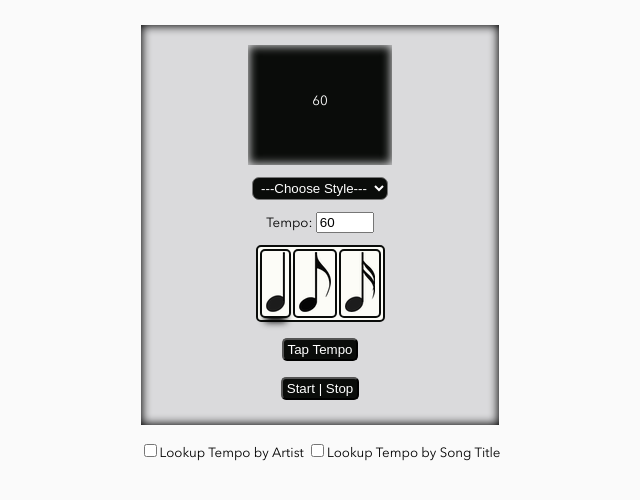
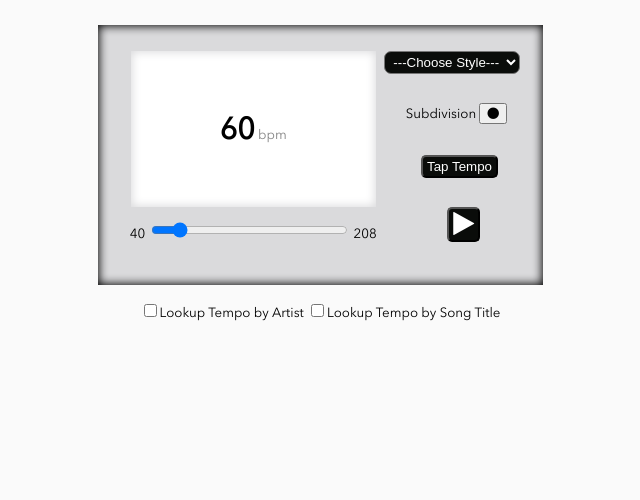
Before and after one commit to chrishwright/metronome, a website: page public/index.html at #/listings in a window 1280 px wide. Shown: the whole page, without its empty margins (320-960 px from the left). Drawn offline with nearby package versions, Linux system fonts and the light colour scheme; some packages are replaced by stand-ins of ours.

Commit message:
redesign 1

```diff
--- a/public/css/metronome.css
+++ b/public/css/metronome.css
@@ -1,318 +1,244 @@
-html,body {
-
-	width:100%;
+html,
+body {
+    width: 100%;
     margin: 0;
     background-color: #fafafa;
-
 }
 
 @font-face {
     font-family: AvenirNextLTPro-Regular;
     src: url('../fonts/avenir-next-regular.woff');
 }
-/*
-.tempo.ng-valid.ng-dirty {
 
-	background-color: #36DBCA;
-	text-align:center;
-
+.largeFont {
+    font-size: 30px;
+    font-weight: bold;
 }
 
-.tempo.ng-dirty.ng-invalid {
-
-	background-color: #6F4242;
-	color: #FFF;
-	text-align:center;
-
-}
-
-.tempo.ng-dirty.min {
-
-	background-color: #6F4242;
-	color: #FFF;
-
-}
-*/
 .blackFont {
-
-	color:#000;
-
+    color: #000;
 }
 
 .whiteFont {
+    color: #FFF;
+}
 
-	color:#FFF;
-
+.grayFont {
+    color: #848484;
 }
 
 .fontStyle {
-
     font-size: .8325rem;
     font-weight: 400;
     font-family: AvenirNextLTPro-Regular;
-
 }
 
 .note_highlight {
-
     -webkit-box-shadow: 0 9px 7px -5px #000;
     -moz-box-shadow: 0 9px 7px -5px #000;
     box-shadow: 0 9px 7px -5px #000;
-
 }
 
 .green {
-
     background-color: #0A0C0A;
     opacity: .9;
-	-moz-box-shadow:    inset 0px 0px 10px 1px #fff;
+    -moz-box-shadow: inset 0px 0px 10px 1px #fff;
     -webkit-box-shadow: inset 0px 0px 10px 1px #fff;
-    box-shadow:         inset 0px 0px 10px 1px #fff;
-
+    box-shadow: inset 0px 0px 10px 1px #fff;
 }
 
 .greenScreen {
-
     background-color: #FCFCF7;
     color: #000;
-	-moz-box-shadow:    inset 0px 0px 10px 1px #fff;
+    -moz-box-shadow: inset 0px 0px 10px 1px #fff;
     -webkit-box-shadow: inset 0px 0px 10px 1px #fff;
-    box-shadow:         inset 0px 0px 10px 1px #000;
-
+    box-shadow: inset 0px 0px 10px 1px #000;
 }
 
 .greenButton {
-
     background-color: #FCFCF7;
-	color:#000;
+    color: #000;
     padding: 2px 4px;
     font-family: AvenirNextLTPro-Regular;
     text-decoration: none;
     border-radius: 7px;
-
 }
 
 .greenTable {
-
     background-color: #FCFCF7;
-
 }
 
 .plain {
-
     background-color: #DADADC;
-	-moz-box-shadow:    inset 0px 0px 10px 1px #000000;
+    -moz-box-shadow: inset 0px 0px 10px 1px #000000;
     -webkit-box-shadow: inset 0px 0px 10px 1px #000000;
-    box-shadow:         inset 0px 0px 10px 1px #000000;
-
+    box-shadow: inset 0px 0px 10px 1px #000000;
 }
 
 .plainScreen {
-
-	background-color: #0A0C0A;
-	color:#FFF;
-	-moz-box-shadow:    inset 0px 0px 10px 5px #DADADC;
+    background-color: #FFF;
+    color: #000;
+    -moz-box-shadow: inset 0px 0px 10px 5px #DADADC;
     -webkit-box-shadow: inset 0px 0px 10px 5px #DADADC;
-    box-shadow:         inset 0px 0px 10px 1px #DADADC;
-
+    box-shadow: inset 0px 0px 10px 1px #DADADC;
 }
 
 .plainButton {
-
     background-color: #0A0C0A;
-	color:#FFF;
+    color: #FFF;
     padding: 2px 4px;
     text-decoration: none;
     border-radius: 7px;
-
 }
 
 .plainTable {
-
     background-color: #DADADC;
-	color:#000;
-
+    color: #000;
 }
 
 .blue {
-
     background-color: #fff;
-	-moz-box-shadow:    inset 0px 0px 10px 1px #233357;
+    -moz-box-shadow: inset 0px 0px 10px 1px #233357;
     -webkit-box-shadow: inset 0px 0px 10px 1px #233357;
-    box-shadow:         inset 0px 0px 10px 1px #233357;
-
+    box-shadow: inset 0px 0px 10px 1px #233357;
 }
 
 .blueScreen {
-
     background-color: #496AB5;
-	color:#FFF;
-	-moz-box-shadow:    inset 0px 0px 10px 1px #233357;
+    color: #FFF;
+    -moz-box-shadow: inset 0px 0px 10px 1px #233357;
     -webkit-box-shadow: inset 0px 0px 10px 1px #233357;
-    box-shadow:         inset 0px 0px 10px 1px #233357;
-
+    box-shadow: inset 0px 0px 10px 1px #233357;
 }
 
 .blueButton {
-
     background-color: #496AB5;
-	color:#FFF;
+    color: #FFF;
     padding: 2px 4px;
     text-decoration: none;
     border-radius: 7px;
-
 }
 
 .blueTable {
-
     background-color: #fff;
-	color:#FFF;
-
+    color: #FFF;
 }
 
 #metronomeBody {
-
     position: relative;
-	width: 358px;
-	height: 400px;
+    width: 445px;
+    height: 260px;
     margin: 0 auto;
     margin-top: 25px;
 }
 
 #screen {
-
     position: relative;
-	height: 30%;
-	top: 5%;
-	line-height:110px;
-	width: 40%;
+    height: 60%;
+    top: 10%;
+    right: 15%;
+    line-height: 156px;
+    width: 55%;
     margin: 0 auto;
     text-align: center;
     /*border-radius: 5px;*/
-
 }
 
 #styleSelection {
-
-	position:relative;
+    position: absolute;
     text-align: center;
-	margin: 0 auto;
-	top: 8%;
-
+    top: 10%;
+    right: 5%;
 }
 
 #tempoSelector {
-
-	position:relative;
-	top: 11%;
+    position: relative;
+    top: 15%;
+    right: 2%;
     text-align: center;
-
+    float: left;
+    width: 74%;
 }
 
-#tempoSelector > input {
-
-	width: 50px;
-
+#tempoSelector>input {
+    width: 60%;
 }
 
 #notes {
-
-	position: relative;
-	top: 14%;
-
+    position: absolute;
+    right: 8%;
+    top: 30%;
 }
 
-#notes table, td {
-
+#notes table,
+td {
     border: 2px solid #0A0C0A;
-	border-radius:5px;
+    border-radius: 5px;
     background-color: #FCFCF7;
-
 }
 
 #notes table td img {
-
     margin-left: 3px;
     margin-right: 3px;
-
 }
 
 #notes table {
-
     text-align: center;
     margin: 0 auto;
     border-radius: 5px;
-
 }
 
 #tempoButton {
-
-	position: relative;
+    position: absolute;
     text-align: center;
-	top: 18%;
-
+    right: 10%;
+    top: 50%;
 }
 
 #startStop {
-
-	position:relative;
+    position: absolute;
     text-align: center;
-	top: 22%;
-
+    right: 14%;
+    top: 70%;
 }
 
 #startStopButton {
-
     border-radius: 5px;
-
 }
 
 #tap {
-
     border-radius: 5px;
-
 }
 
 #message {
-
-	position:absolute;
+    position: absolute;
     text-align: center;
-	width:100%;
-	top:93%;
-
+    width: 100%;
+    top: 87%;
 }
 
 #api {
-
     text-align: center;
-
 }
 
 #api table {
-
-	margin:0 auto;
+    margin: 0 auto;
     left: 25px;
-
 }
 
-#api table td,tr {
-
+#api table td,
+tr {
     border-radius: 5px;
     border-color: black;
-
 }
 
 #api thead {
-
     background-color: #F1F1F1;
     color: #000;
-
 }
 
 #checkbox {
-
     position: relative;
     top: 25%;
-	text-align:center;
-
+    text-align: center;
 }
--- a/public/index.html
+++ b/public/index.html
@@ -1,25 +1,26 @@
 <!DOCTYPE html>
 <html ng-app="metronomeApp">
+
 <head>
-	<script src="https://ajax.googleapis.com/ajax/libs/angularjs/1.2.19/angular.js"> </script>
-	<script src="https://ajax.googleapis.com/ajax/libs/angularjs/1.2.19/angular-route.js"> </script>
+    <script src="https://ajax.googleapis.com/ajax/libs/angularjs/1.2.19/angular.js"></script>
+    <script src="https://ajax.googleapis.com/ajax/libs/angularjs/1.2.19/angular-route.js"></script>
     <script src="js/metronomeController.js"></script>
     <script src="js/metronomeRoute.js"></script>
     <script src="js/metronomeService.js"></script>
     <script src="js/metronome.js"></script>
     <meta name="viewport" content="width=device-width, initial-scale=1">
     <link rel="stylesheet" type="text/css" href="css/metronome.css">
+    <link rel="stylesheet" href="https://cdnjs.cloudflare.com/ajax/libs/font-awesome/4.7.0/css/font-awesome.min.css">
 </head>
+
 <body ng-controller="MainCtrl" class="fontStyle">
-		<div id="metronomeBody"
-		     ng-class="{plain: 'plain', green: 'green', blue: 'blue'}[style]">
-			<div id="screen"
-				 ng-class="{plain: 'plainScreen', green: 'greenScreen', blue: 'blueScreen'}[style]">
-				{{tempo.value}}
+    <div id="metronomeBody" ng-class="{plain: 'plain', green: 'green', blue: 'blue'}[style]">
+        <div id="screen" ng-class="{plain: 'plainScreen', green: 'greenScreen', blue: 'blueScreen'}[style]">
+            <span class="largeFont"><b>{{tempo.value}}</b></span>
+            <span class="grayFont">bpm</span>
         </div>
         <div id="styleSelection">
-				<select name="singleSelect" ng-model="style" id="selection"
-						ng-class="{plain: 'plainButton', green: 'greenButton',blue:'blueButton'}[style]">
+            <select name="singleSelect" ng-model="style" id="selection" ng-class="{plain: 'plainButton', green: 'greenButton',blue:'blueButton'}[style]">
 					<option value="plain">---Choose Style---</option>
 					<option value="blue">Blue</option>
 					<option value="green">Forest Green</option>
@@ -27,33 +28,23 @@
 				</select>
         </div>
         <div id="tempoSelector">
-			<span ng-class="{plain: 'blackFont', green: 'whiteFont', blue:'blackFont'}[style]">Tempo: </span>
-				  <input novalidate type="number"
-			   		placeholder="Tempo"
-					ng-model="tempo.value"
-					class="tempo"
-			   		max="{{maxTempo}}"
-			   		min="{{minTempo}}"
-			   		required/>
+            <span ng-class="{plain: 'blackFont', green: 'whiteFont', blue:'blackFont'}[style]">{{minTempo}}</span>
+            <input type="range" ng-model="tempo.value" max="{{maxTempo}}" min="{{minTempo}}" />
+            <span ng-class="{plain: 'blackFont', green: 'whiteFont', blue:'blackFont'}[style]">{{maxTempo}}</span>
         </div>
         <div id="notes" ng-controller="SubdivisionController">
-				<table>
-					<tr>
-						<td ng-repeat="note in notes" ng-click="subDiv(note.label)"
-							ng-class="getNoteClass(note.selected)"><img ng-src="images/{{note.label}}.png"</img></td>
-					</tr>
-				</table>
+            <span ng-class="{plain: 'blackFont', green: 'whiteFont', blue:'blackFont'}[style]">Subdivision</span>
+            <button><i class="fa fa-circle" aria-hidden="true" ng-click="changeSubDiv()"></i></button>
         </div>
         <div id="tempoButton" ng-controller="TapTempo">
-				<button id="tap"
-						ng-click="tapTempo()"
-						ng-class="{plain: 'plainButton', green: 'greenButton',blue:'blueButton'}[style]">
+            <button id="tap" ng-click="tapTempo()" ng-class="{plain: 'plainButton', green: 'greenButton',blue:'blueButton'}[style]">
 					Tap Tempo
 				</button>
         </div>
         <div id="startStop">
-				<button id="startStopButton"
-					 	ng-class="{plain: 'plainButton', green: 'greenButton',blue:'blueButton'}[style]">Start | Stop</button>
+            <button id="startStopButton" ng-class="{plain: 'plainButton', green: 'greenButton',blue:'blueButton'}[style]">
+                <i class="fa fa-play fa-2x" aria-hidden="true"></i>
+            </button>
         </div>
         <div id="message" ng-controller="TapTempo">
             <span ng-class="{plain: 'blackFont', green: 'whiteFont',blue:'blackFont'}[style]">{{message.value}}</span>
@@ -62,19 +53,12 @@
     <br />
     <div id="api" ng-controller="APIController" class="blackFont">
         <div id="checkbox">
-				<input type="checkbox"
-					   ng-model="artistCheckBox"
-					   ng-change="changeRoute(artistCheckBox)"
-					   ng-true-value="artist"
-					   ng-false-value="notArtist">Lookup Tempo by Artist</input>
-				<input  type="checkbox"
-						ng-model="songTitleCheckBox"
-						ng-change="changeRoute(songTitleCheckBox)"
-						ng-true-value="song"
-						ng-false-value="notSong">Lookup Tempo by Song Title</input>
+            <input type="checkbox" ng-model="artistCheckBox" ng-change="changeRoute(artistCheckBox)" ng-true-value="artist" ng-false-value="notArtist">Lookup Tempo by Artist</input>
+            <input type="checkbox" ng-model="songTitleCheckBox" ng-change="changeRoute(songTitleCheckBox)" ng-true-value="song" ng-false-value="notSong">Lookup Tempo by Song Title</input>
         </div>
         <br />
         <div ng-view></div>
     </div>
 </body>
+
 </html>
--- a/public/js/metronomeRoute.js
+++ b/public/js/metronomeRoute.js
@@ -11,5 +11,5 @@ metronomeApp.config(['$routeProvider', function($routeProvider) {
         .when('/listings', {
             templateUrl: 'listings.html'
         })
-	.otherwise({redirectTo: '/'});
+        .otherwise({ redirectTo: '/' });
 }]);
```
Also changed, not shown: public/js/metronome.js (+5 -8 lines), public/js/metronomeController.js (+49 -51 lines), public/js/metronomeService.js (+35 -33 lines), public/listings.html (+4 -2 lines), public/songs_by_artist_form.html (+7 -18 lines), public/songs_by_title_form.html (+5 -9 lines). Lines whose indentation alone changed are shown as unchanged.
